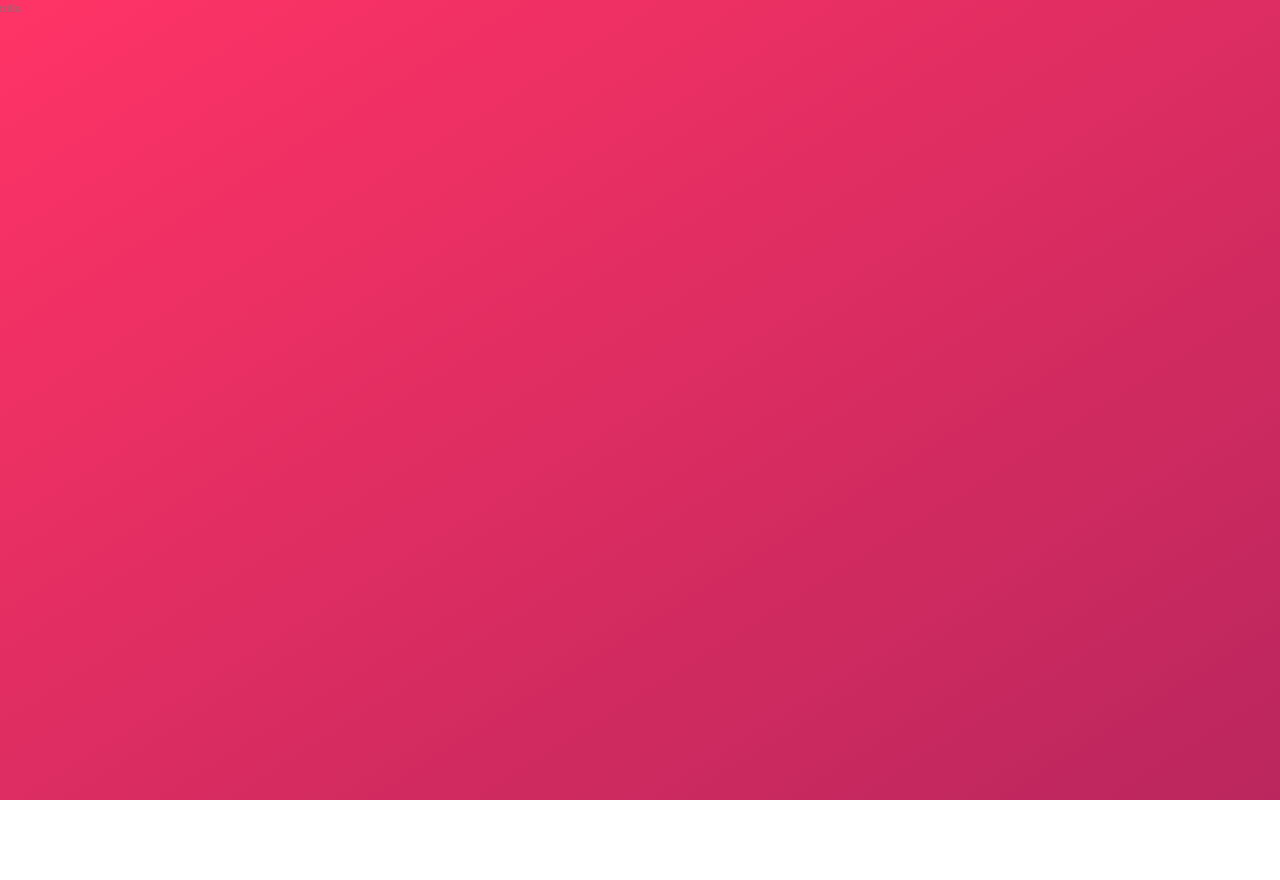
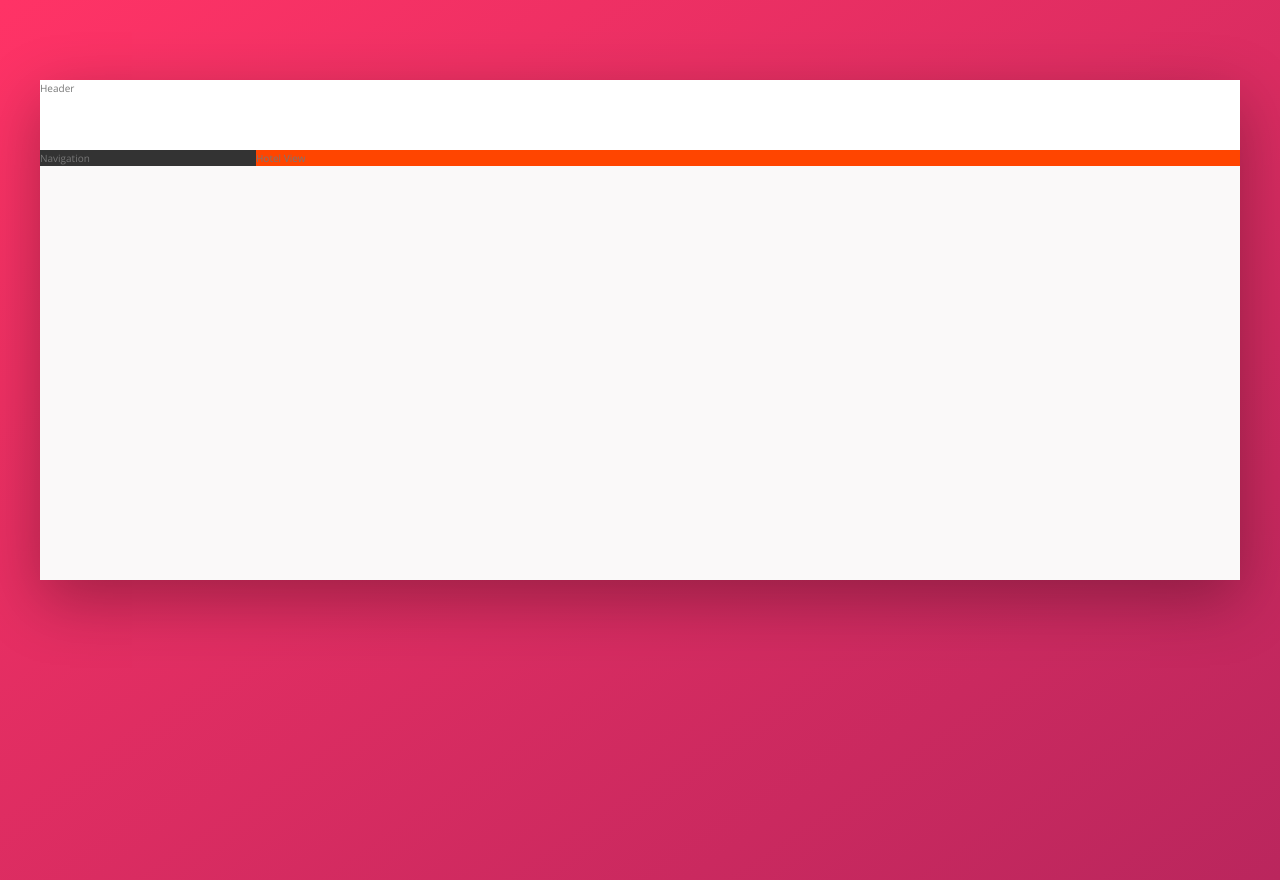
Before and after one commit to egimenos/trillo, a website: page index.html in a window 1280 px wide. Before the commit the page ends 800 px from the top, so only its background shows below. Drawn offline with nearby package versions, Linux system fonts and the light colour scheme.

Commit message:
set the primary structure of the layout

```diff
--- a/index.html
+++ b/index.html
@@ -11,6 +11,18 @@
     <title>trillo &mdash; Your all-in-one booking app</title>
   </head>
   <body>
-    trillo
+    <div class="container">
+      <header class="header">
+        Header
+      </header>
+      <div class="content">
+        <nav class="sidebar">
+          Navigation
+        </nav>
+        <main class="hotel-view">
+          Hotel View
+        </main>
+      </div>
+    </div>
   </body>
 </html>
--- a/sass/_base.scss
+++ b/sass/_base.scss
@@ -26,6 +26,8 @@ Grey dark 3: #999
   --color-grey-dark-1: #333;
   --color-grey-dark-2: #777;
   --color-grey-dark-3: #999;
+
+  --shadow-dark: 0 2rem 6rem rgba(0, 0, 0, 0.3);
 }
 
 * {
--- a/sass/_layout.scss
+++ b/sass/_layout.scss
@@ -0,0 +1,27 @@
+.container {
+  max-width: 120rem;
+  margin: 8rem auto;
+  background-color: var(--color-grey-light-1);
+  box-shadow: var(--shadow-dark);
+  min-height: 50rem;
+}
+
+.header {
+  height: 7rem;
+  background-color: #fff;
+  border-bottom: var(--color-grey-light-2);
+}
+
+.content {
+  display: flex;
+}
+
+.sidebar {
+  background-color: var(--color-grey-dark-1);
+  flex: 0 0 18%;
+}
+
+.hotel-view {
+  background-color: orangered;
+  flex: 1;
+}
```
Also changed, not shown: css/style.css.
